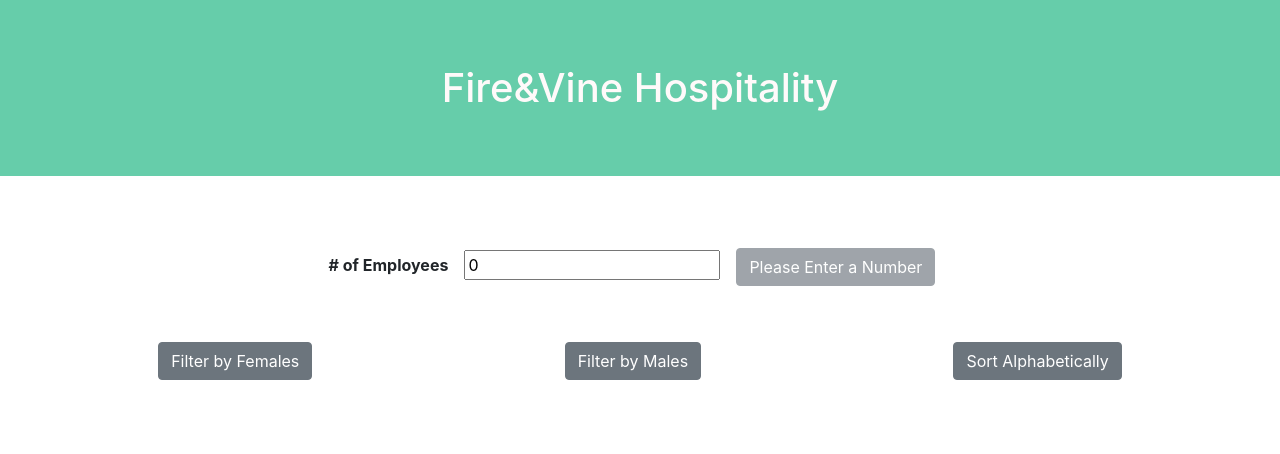
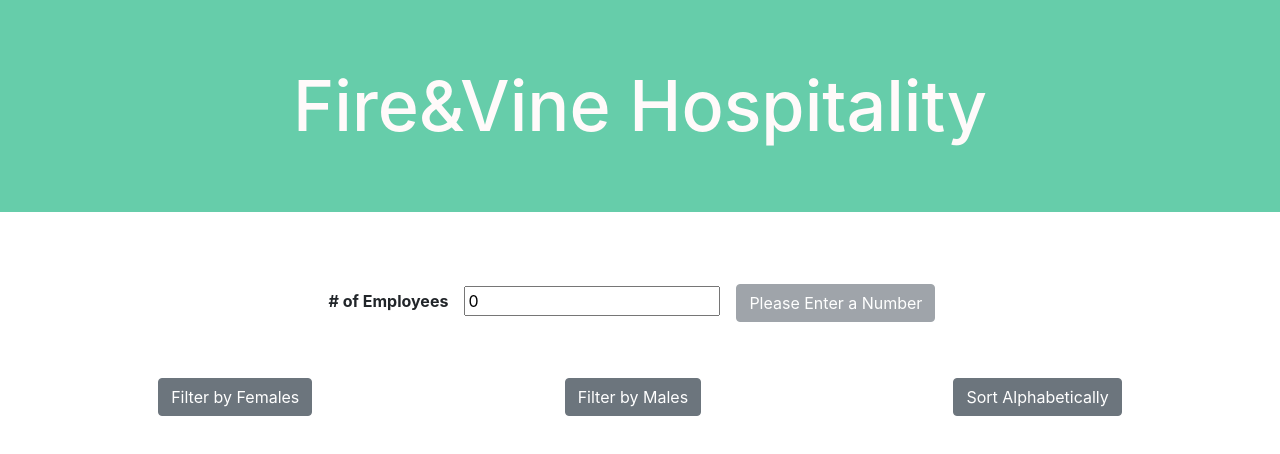
Before and after one commit to trishness/employeedirectory, a React (Create React App) app: page / in a window 1280 px wide. Shown: the top 454 px of the page. Built offline with nearby package versions, Linux system fonts and the light colour scheme.

Commit message:
more styling, preparing to deploy

```diff
--- a/src/App.js
+++ b/src/App.js
@@ -27,7 +27,8 @@
   },
   header:{
     background:"#66CDAA",
-    color:"#FFFAFA"
+    color:"#FFFAFA",
+    fontSize:"70px"
   },
   label: {
     margin:"2.0rem"
```
